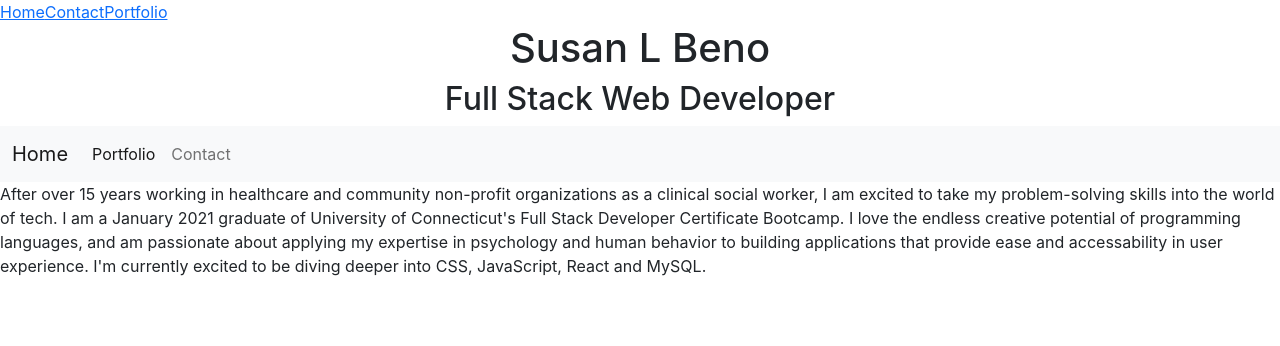
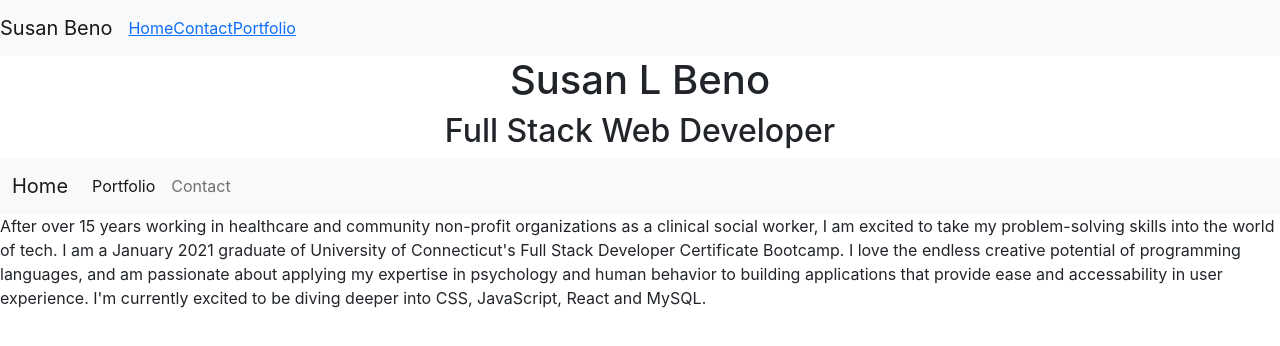
Before and after one commit to SueBee21/react-portfolio, a React (Create React App) app: page / in a window 1280 px wide. Shown: the top 346 px of the page. Built offline with nearby package versions, Linux system fonts and the light colour scheme.

Commit message:
working on navbar

```diff
--- a/package.json
+++ b/package.json
@@ -7,6 +7,7 @@
     "@testing-library/react": "^11.2.5",
     "@testing-library/user-event": "^12.8.0",
     "react": "^17.0.1",
+    "react-bootstrap": "^1.6.0",
     "react-dom": "^17.0.1",
     "react-router-dom": "^5.2.0",
     "react-scripts": "4.0.3",
--- a/src/Navigation/index.js
+++ b/src/Navigation/index.js
@@ -1,12 +1,30 @@
 import React from 'react';
 import { NavLink } from 'react-router-dom';
+import { Nav, Navbar, Container} from 'react-bootstrap';
 
 const Navigation = () => {
     return (
        <div>
-          <NavLink to="/">Home</NavLink>
+
+<Navbar bg="light" expand="lg">
+  <Navbar.Brand href="#home">Susan Beno</Navbar.Brand>
+  <Navbar.Toggle aria-controls="basic-navbar-nav" />
+  <Navbar.Collapse id="basic-navbar-nav">
+    <Nav className="mr-auto">
+    <NavLink to="/">Home</NavLink>
           <NavLink to="/contact">Contact</NavLink>
           <NavLink to="/portfolio">Portfolio</NavLink>
+    </Nav>
+
+  </Navbar.Collapse>
+</Navbar>
+
+
+
+
+
+
+
        </div>
     );
 }
```
Also changed, not shown: 1 other file (tests, documents, lock files or other folders).
